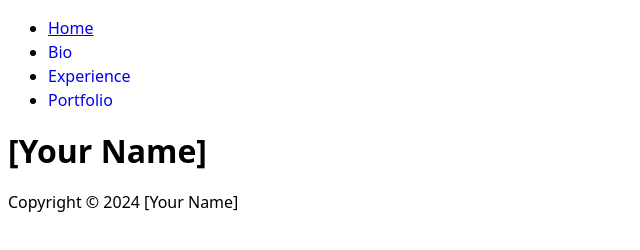
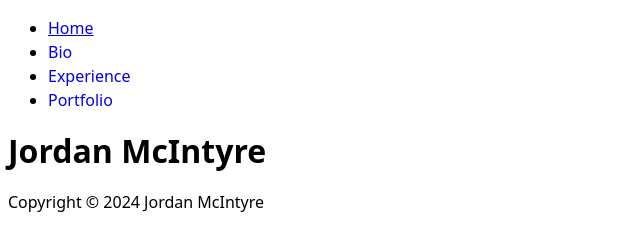
Before and after one commit to Jay-R-Mac/Personal-Webpage-Project, a plain HTML site: page index.html in a window 1280 px wide. Shown: the whole page, without its empty margins (0-640 px from the left). Drawn offline with Linux system fonts and the light colour scheme.

Commit message:
first commit added names

```diff
--- a/index.html
+++ b/index.html
@@ -3,7 +3,7 @@
   <head>
     <meta charset="UTF-8">
     <meta name="viewport" content="width=device-width, initial-scale=1.0">
-    <title>[Your Name]</title>
+    <title>Jordan McIntyre</title>
     <link rel="stylesheet" href="style.css">
   </head>
   <body>
@@ -26,11 +26,11 @@
       </nav>
     </header>
     <main>
-      <h1>[Your Name]</h1>
+      <h1>Jordan McIntyre</h1>
       <!-- This landing page is your first impression. You can include a photo, a mission statement, and something which defines you. Using a quote is a great idea, as well. -->
     </main>
     <footer>
-      <p>Copyright &copy; 2024 [Your Name]</p>
+      <p>Copyright &copy; 2024 Jordan McIntyre</p>
     </footer>
     <script src="script.js"></script>
   </body>
```
Also changed, not shown: bio.html (+2 -2 lines), experience.html (+2 -2 lines), portfolio.html (+2 -2 lines).
